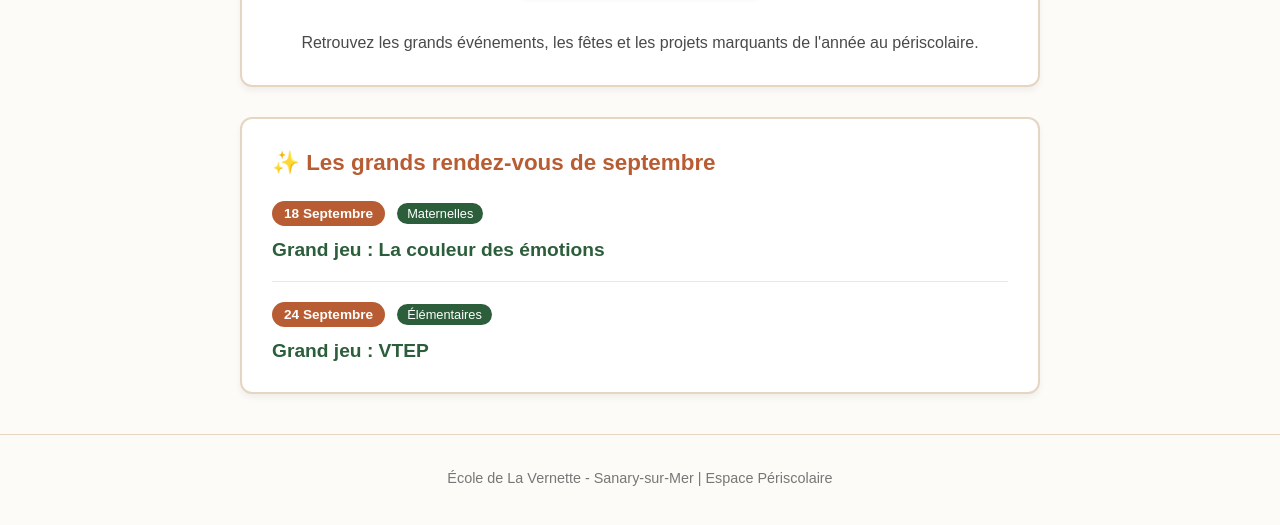
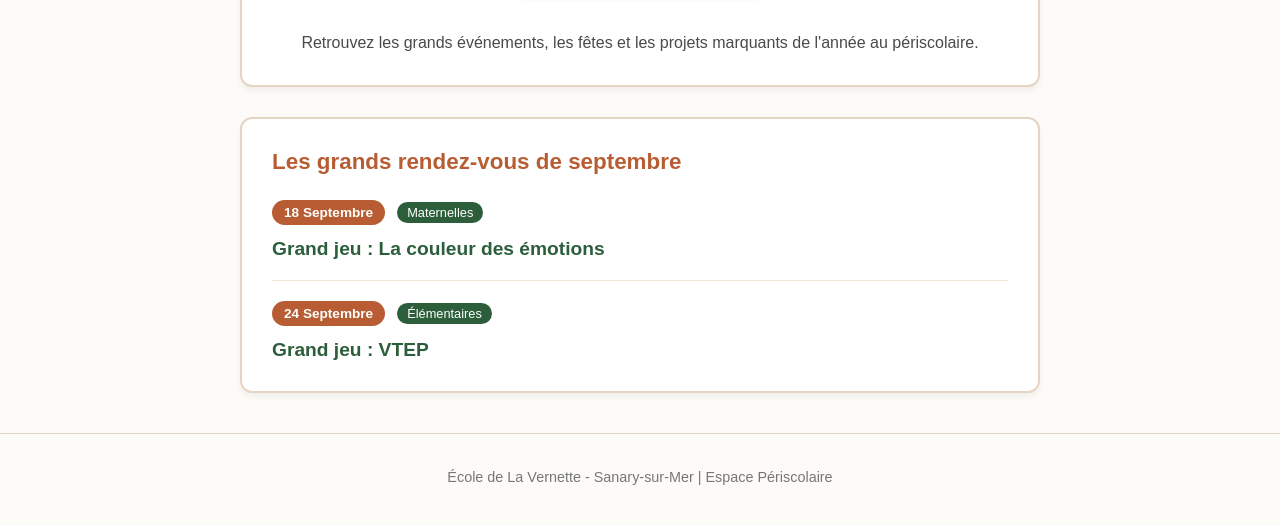
Before and after one commit to Peri-vernette/Periscolaire-Vernette, a plain HTML site: page temps-forts.html in a window 1280 px wide. Shown: the part 183-708 px from the top of the page. Drawn offline with Linux system fonts and the light colour scheme.

Commit message:
Update temps-forts.html

```diff
--- a/temps-forts.html
+++ b/temps-forts.html
@@ -33,7 +33,7 @@
         <!-- Liste des temps forts -->
         <div style="background-color: #ffffff; border: 2px solid #e6d5c3; padding: 30px; border-radius: 12px; box-shadow: 0 4px 6px rgba(0,0,0,0.05);">
             <h2 style="color: #b85d33; margin-top: 0; font-size: 1.4rem; margin-bottom: 25px; display: flex; align-items: center; gap: 10px;">
-                ✨ Les grands rendez-vous de septembre
+                Les grands rendez-vous de septembre
             </h2>
 
             <!-- Événement 1 -->
```
